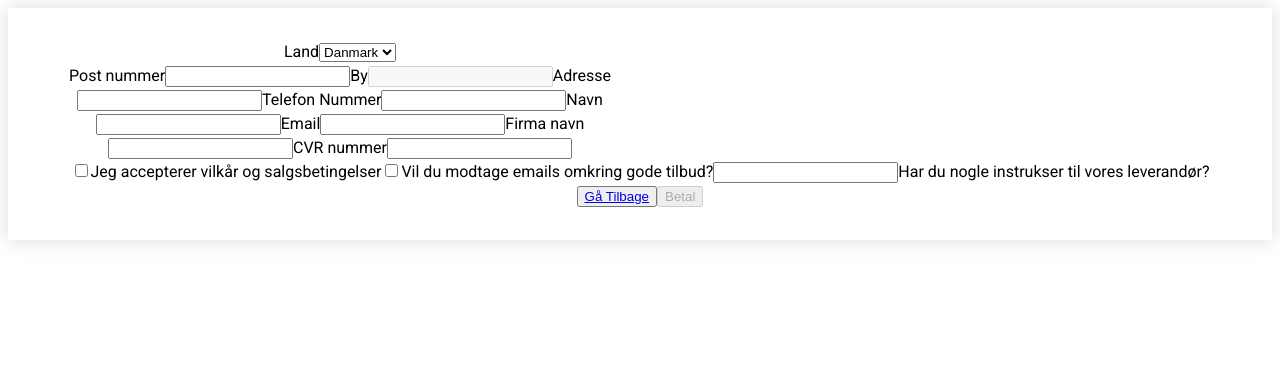
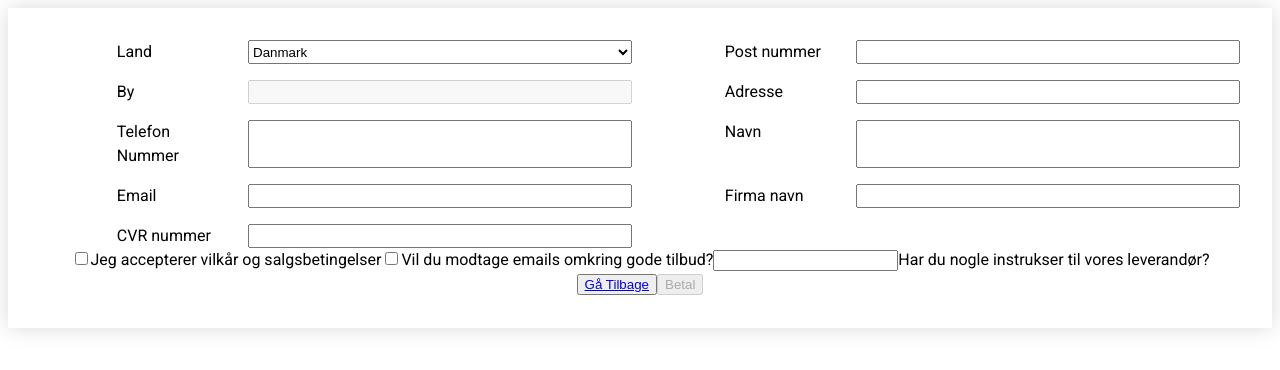
Before and after one commit to KingBendico/Webtech-project, a React (Vite) app: page /checkout in a window 1280 px wide. Shown: the top 370 px of the page. Built offline with nearby package versions, Linux system fonts and the light colour scheme.

Commit message:
small draft

```diff
--- a/src/components/CustomerInfoInput/CustomerInfoInput.tsx
+++ b/src/components/CustomerInfoInput/CustomerInfoInput.tsx
@@ -86,8 +86,9 @@ export default function customerInfoInput({
   return (
     <div className="container">
       <form>
-        <div>
+        <div className="label-wrapper">
           <label>Land</label>
+        </div>
         <select
           name="country"
           onChange={handleCountryChange}
@@ -97,54 +98,69 @@ export default function customerInfoInput({
           <option value="sweeden">Sverige</option>
           <option value="norway">Norge</option>
         </select>
+
+        <div className="label-wrapper">
+          <label>Post nummer</label>
         </div>
-
-        <label>Post nummer</label>
         <input
           name="zip-code"
           value={customerInfo.zipCode}
           type="number"
           onChange={handleZipCodeChange}
         />
+        <div className="label-wrapper">
           <label>By</label>
+        </div>
         {customerInfo.country == "denmark" ? (
           <input name="city" value={customerInfo.city} disabled />
         ) : (
           <input name="city" value={customerInfo.city} />
         )}
+        <div className="label-wrapper">
           <label>Adresse</label>
+        </div>
         <input
           name="address"
           value={customerInfo.adress}
           onChange={handleAdressChange}
         />
+        <div className="label-wrapper">
           <label>Telefon Nummer</label>
+        </div>
         <input
           name="phone-number"
           type="number"
           value={customerInfo.phoneNr}
           onChange={handlePhoneNrChange}
         />
+        <div className="label-wrapper">
           <label>Navn</label>
+        </div>
         <input
           name="name"
           value={customerInfo.name}
           onChange={handleNameChange}
         />
+        <div className="label-wrapper">
           <label>Email</label>
+        </div>
         <input
           name="email"
           type="email"
           value={customerInfo.email}
           onChange={handleEmailChange}
         />
+        <div className="label-wrapper">
           <label>Firma navn</label>
+        </div>
         <input
           name="company-name"
           value={customerInfo.companyName}
           onChange={handleCompanyNameChange}
         />
+        <div className="label-wrapper">
           <label>CVR nummer</label>
+        </div>
         <input
           name="vat-number"
           value={customerInfo.vatNumber}
--- a/src/components/CustomerInfoInput/style.css
+++ b/src/components/CustomerInfoInput/style.css
@@ -1,6 +1,19 @@
 @media screen and (min-width: 768px) {
-    .container {
+    form {
         display: grid;
-        grid-template-columns: 1fr 1fr;
+        grid-template-columns: 1fr 2fr 1fr 2fr;
+        gap: 1rem;
     }
+
+    .label-wrapper {
+        display: flex;
+        justify-content: end;
+    }
+
+    .label-wrapper label {
+        width: 60%;
+        text-align: left;
+    }
+
+
 }
```
Lines whose indentation alone changed are shown as unchanged.
